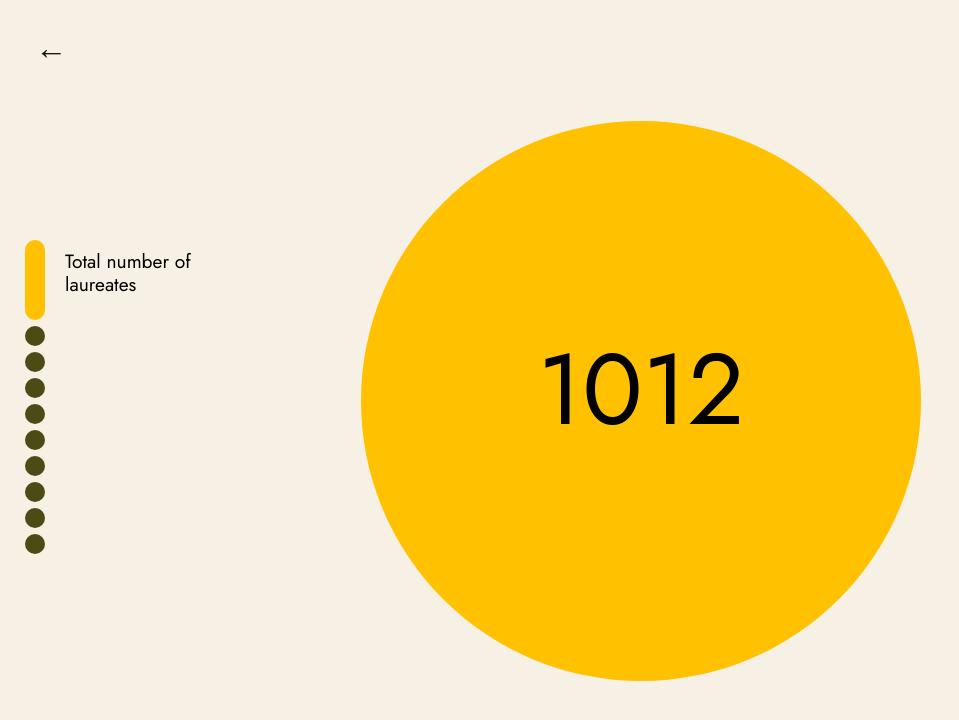
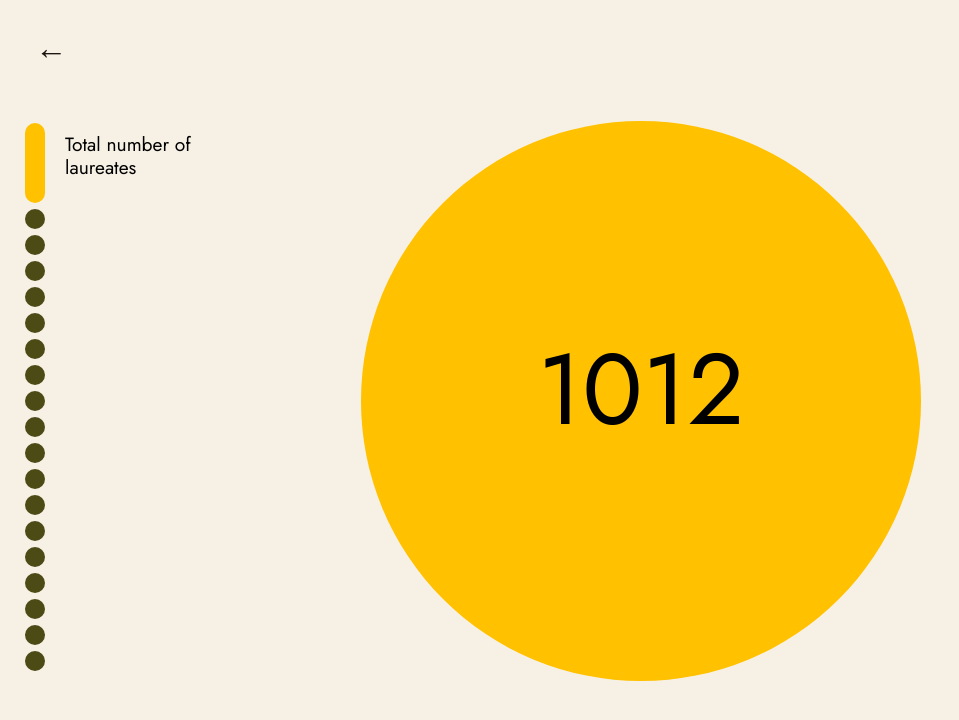
Before and after one commit to AlexandraCordeiro/nobel-visualization, a plain HTML site: page html/visualization.html in a window 1280 px wide. Shown: the whole page, without its empty margins (0-959 px from the left). Drawn offline with nearby package versions, Linux system fonts and the light colour scheme.

Commit message:
update buttons

```diff
--- a/css/visualization.css
+++ b/css/visualization.css
@@ -33,8 +33,6 @@
        width:100%;
        height:100%;
    }
-
-
 
    /*DOTS*/
    .dots {
--- a/html/visualization.html
+++ b/html/visualization.html
@@ -32,6 +32,15 @@
             <li data-phase="8"><span>First winner of two Nobel Prizes</span></li>
             <li data-phase="9"><span>Portugal in the Nobels – Medicine</span></li>
             <li data-phase="10"><span>Portugal in the Nobels – Literature</span></li>
+            <li data-phase="11"><span>It's never too late...</span></li>
+            <li data-phase="12"><span>Laureates that have declined a Nobel Prize</span></li>
+            <li data-phase="13"><span>Birth country of the laureates</span></li>
+            <li data-phase="14"><span>Death country of the laureates</span></li>
+            <li data-phase="15"><span>Affiliation universities of the laureates</span></li>
+            <li data-phase="16"><span>Monetary value of the nobel prize compared to the first year (1901)</span></li>
+            <li data-phase="17"><span>Impact of global economic crises on the value attributed to laureates</span></li>
+            <li data-phase="18"><span>Most frequent words in the prize description</span></li>
+            <li data-phase="19"><span>The End</span></li>
         </ul>
     </section>
 
```
Also changed, not shown: 1 other file.
